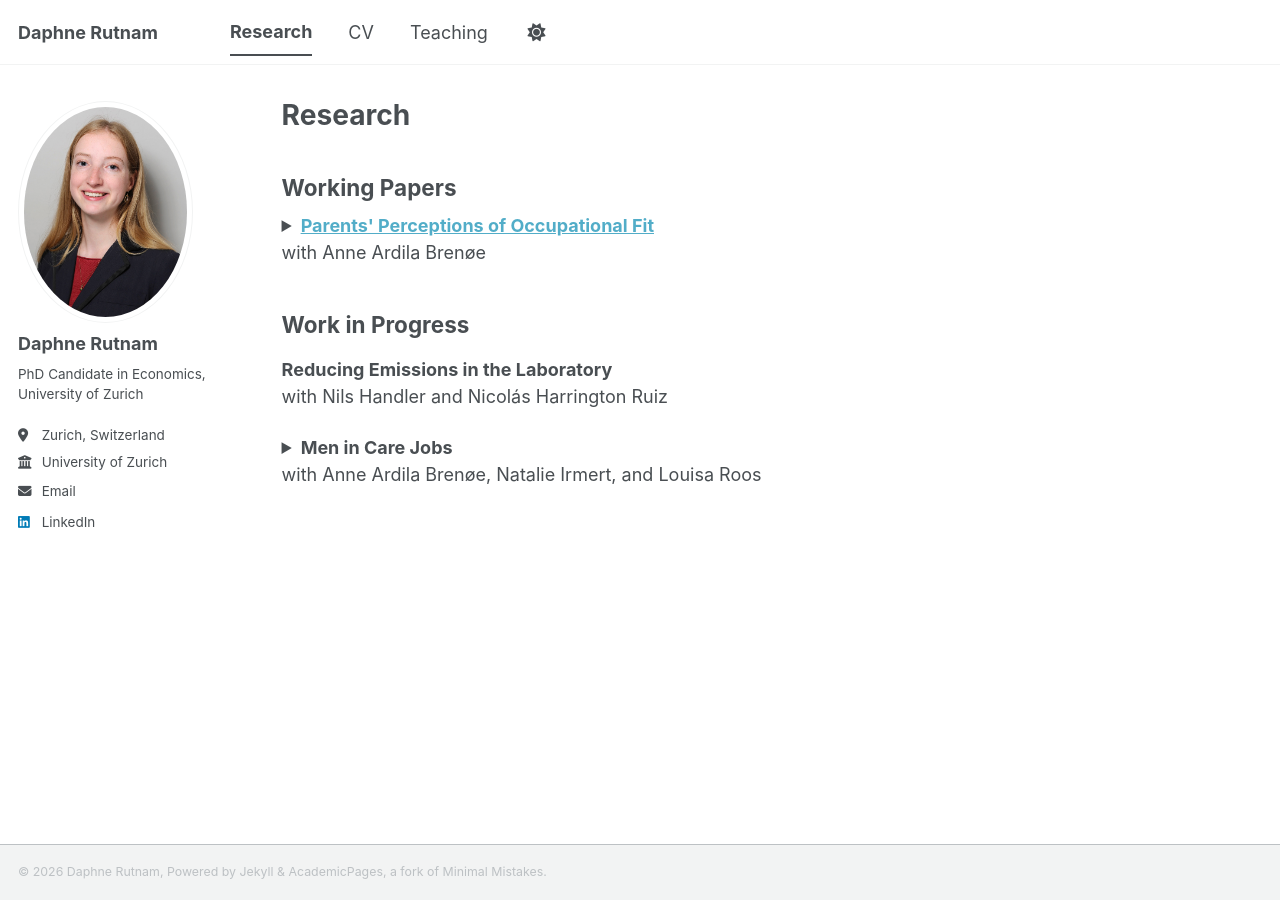
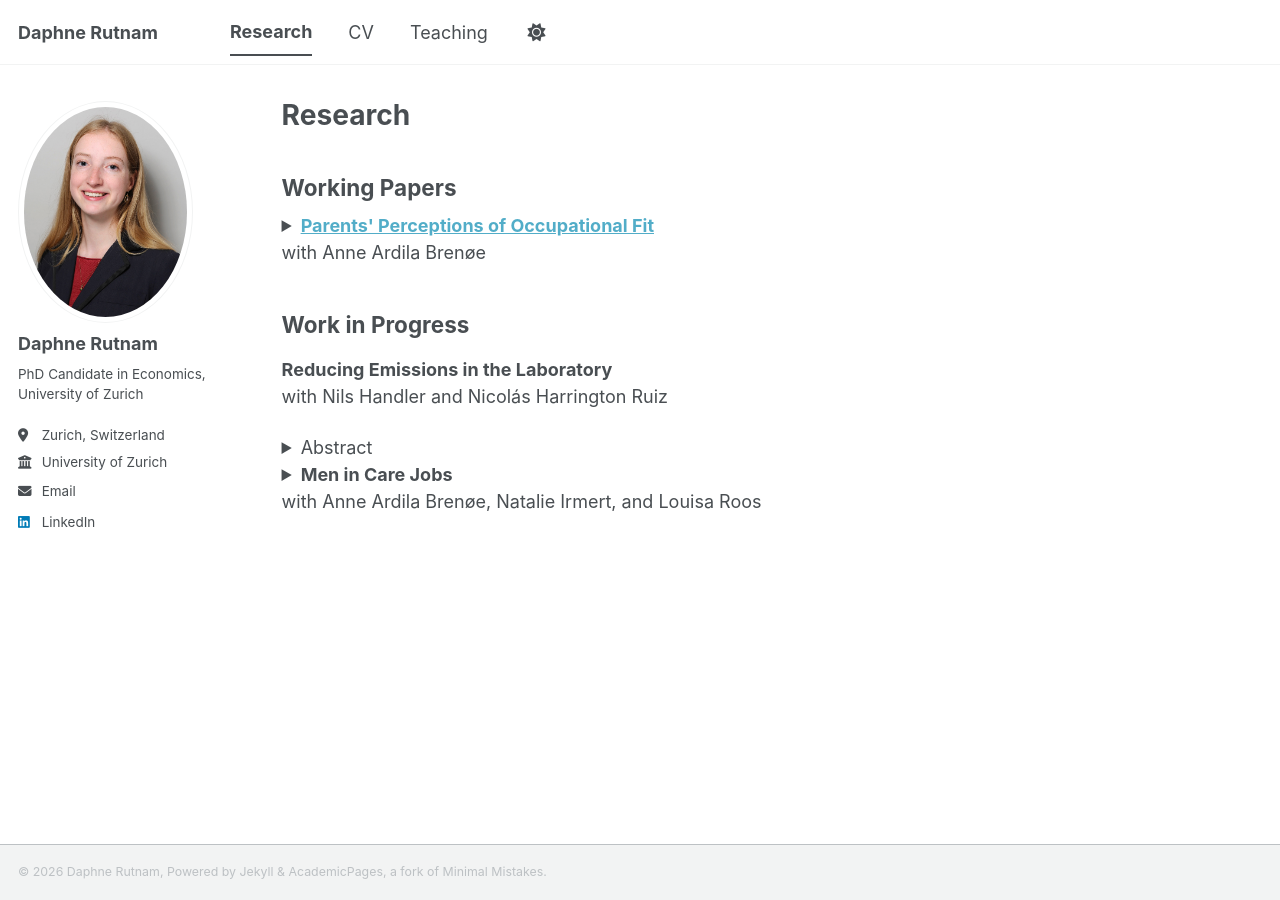
Before and after one commit to daphnerutnam/daphnerutnam.github.io, a Jekyll site: the page built from _pages/publications.md, in a window 1280 px wide. Built offline with Jekyll 4.4.1, drawn with Linux system fonts in a browser that asks for light colours; a style sheet for code colours, icons or effects is not loaded.

Commit message:
Add abstracts for ongoing research projects
Added abstracts for two works in progress, detailing research on laboratory sustainability and gender representation in care jobs.

```diff
--- a/_pages/publications.md
+++ b/_pages/publications.md
@@ -18,6 +18,9 @@ We study how adolescents' second-order beliefs about their parents' occupational
 
 **Reducing Emissions in the Laboratory**<br>
 with Nils Handler and Nicolás Harrington Ruiz
+<details><summary>Abstract</summary> -->
+Laboratory sustainability programs have been widely adopted, yet evidence for their effects rests on uncontrolled before-and-after comparisons. We provide the first causal evidence, using a randomized controlled trial with 109 research groups at the University of Zurich. The intervention, adapted from a program used by over 150 institutions, combines practice guidelines, personalized energy-use feedback, and certification. We find no detectable effect on energy use and rule out reductions larger than 14\%, including those the program reports. Most groups already met the program's entry-level certification standard at baseline, suggesting such programs may largely recognize existing practices rather than change them.
+</details>
 
 <details><summary><strong>Men in Care Jobs</strong> <br> with Anne Ardila Brenøe, Natalie Irmert, and Louisa Roos</summary>
 Demand for care workers is rising, yet men remain starkly underrepresented in care occupations. Drawing on original surveys of adolescents, data from a large apprenticeship platform, longitudinal administrative education records, and the Swiss Labour Force Survey, we study why few boys choose care in Switzerland's vocational education system. We provide a descriptive analysis of who selects into care, what beliefs and misperceptions may underlie the gender gap, and how men in care fare over time, with lessons for policies to diversify the care workforce.
```
